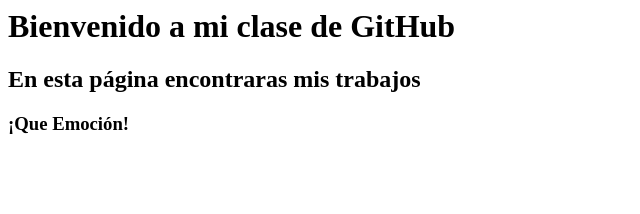
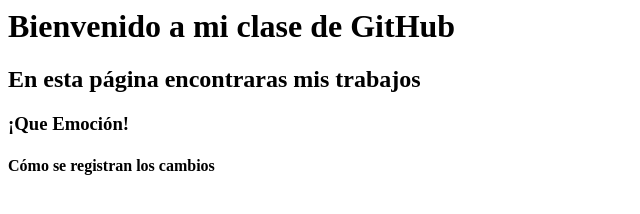
Before and after one commit to Jhosamik/PaginaWeb, a plain HTML site: page Index.html in a window 1280 px wide. Shown: the whole page, without its empty margins (0-640 px from the left). Drawn offline with Linux system fonts and the light colour scheme.

Commit message:
Cambios
Resgistrar cambios

```diff
--- a/Index.html
+++ b/Index.html
@@ -8,5 +8,6 @@
         <h1>Bienvenido a mi clase de GitHub</h1>
         <h2>En esta página encontraras mis trabajos</h2>
         <h3>¡Que Emoción!</h3>
+        <h4>Cómo se registran los cambios</h4>
     </body>
 </html>
```
